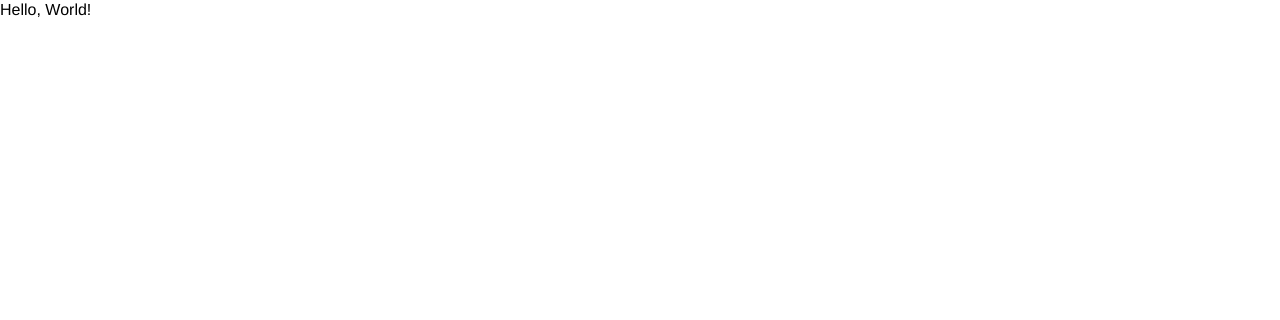
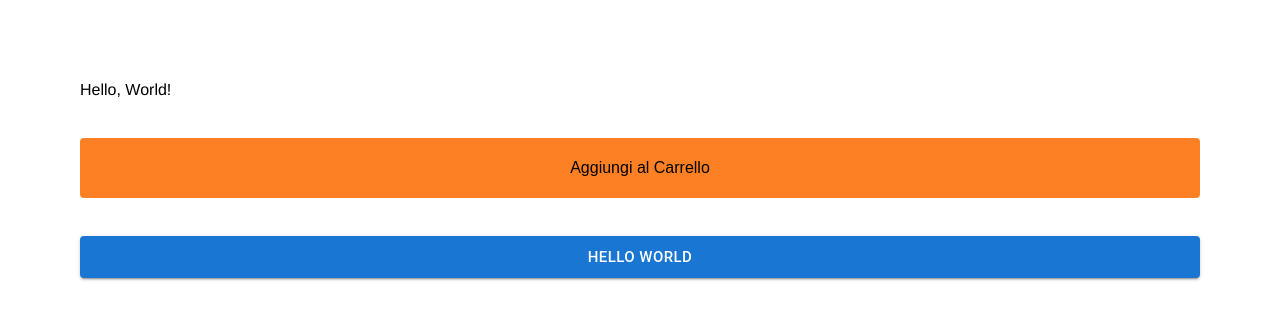
Before and after one commit to philip-morris-89/Lego, a React app in the folder my-app/: page / in a window 1280 px wide. Built offline with nearby package versions, Linux system fonts and the light colour scheme.

Commit message:
First test with react material ui

```diff
--- a/my-app/src/components/App/App.css
+++ b/my-app/src/components/App/App.css
@@ -2,4 +2,5 @@
   display: flex;
   flex-direction: column;
   flex-grow: 1;
+  padding: 5rem;
 }
--- a/my-app/src/components/App/App.js
+++ b/my-app/src/components/App/App.js
@@ -1,9 +1,17 @@
+import { ButtonATC } from '../UI/Atoms/ButtonATC/ButtonATC';
+import Button from '@mui/material/Button';
 import './App.css';
 
 function App() {
   return (
     <div className='app'>
       <h1>Hello, World!</h1>
+      <br/>
+      <br/>
+      <ButtonATC />
+      <br/>
+      <br/>
+      <Button variant="contained" size="large">Hello World</Button>
     </div>
   );
 }
--- a/my-app/src/components/UI/Atoms/ButtonATC/ButtonATC.js
+++ b/my-app/src/components/UI/Atoms/ButtonATC/ButtonATC.js
@@ -0,0 +1,7 @@
+import './buttonATC.css';
+
+export function ButtonATC() {
+  return (
+    <button className="buttonATC" data-size="large" data-theme="orange">Aggiungi al Carrello</button>
+  )
+}
--- a/my-app/src/components/UI/Atoms/ButtonATC/buttonATC.scss
+++ b/my-app/src/components/UI/Atoms/ButtonATC/buttonATC.scss
@@ -0,0 +1,37 @@
+.buttonATC {
+  display: flex;
+  flex-direction: column;
+  justify-content: center;
+  align-items: center;
+  text-align: center;
+  border-width: 2px;
+  border-style: solid;
+  box-shadow: none;
+  outline: 0;
+  color: black;
+  border-radius: 4px;
+  font-size: 1rem;
+  font-weight: medium;
+  line-height: 1;
+  cursor: pointer;
+  &[data-theme=orange] {
+    background-color: var(--lego-orange);
+    border-color: var(--lego-orange);
+    color: black;
+  }
+  &[data-theme=red] {
+    background-color: var(--lego-red);
+    border-color: var(--lego-red);
+    color: white;
+  }
+  &:hover {
+    background-color: transparent;
+    color: black;
+  }
+  &[data-size=small] {
+    padding: 0.875rem 1rem;
+  }
+  &[data-size=large] {
+    padding: 1.25rem;
+  }
+}
```
Also changed, not shown: my-app/src/components/UI/Atoms/ButtonATC/buttonATC.css, 1 other file.
